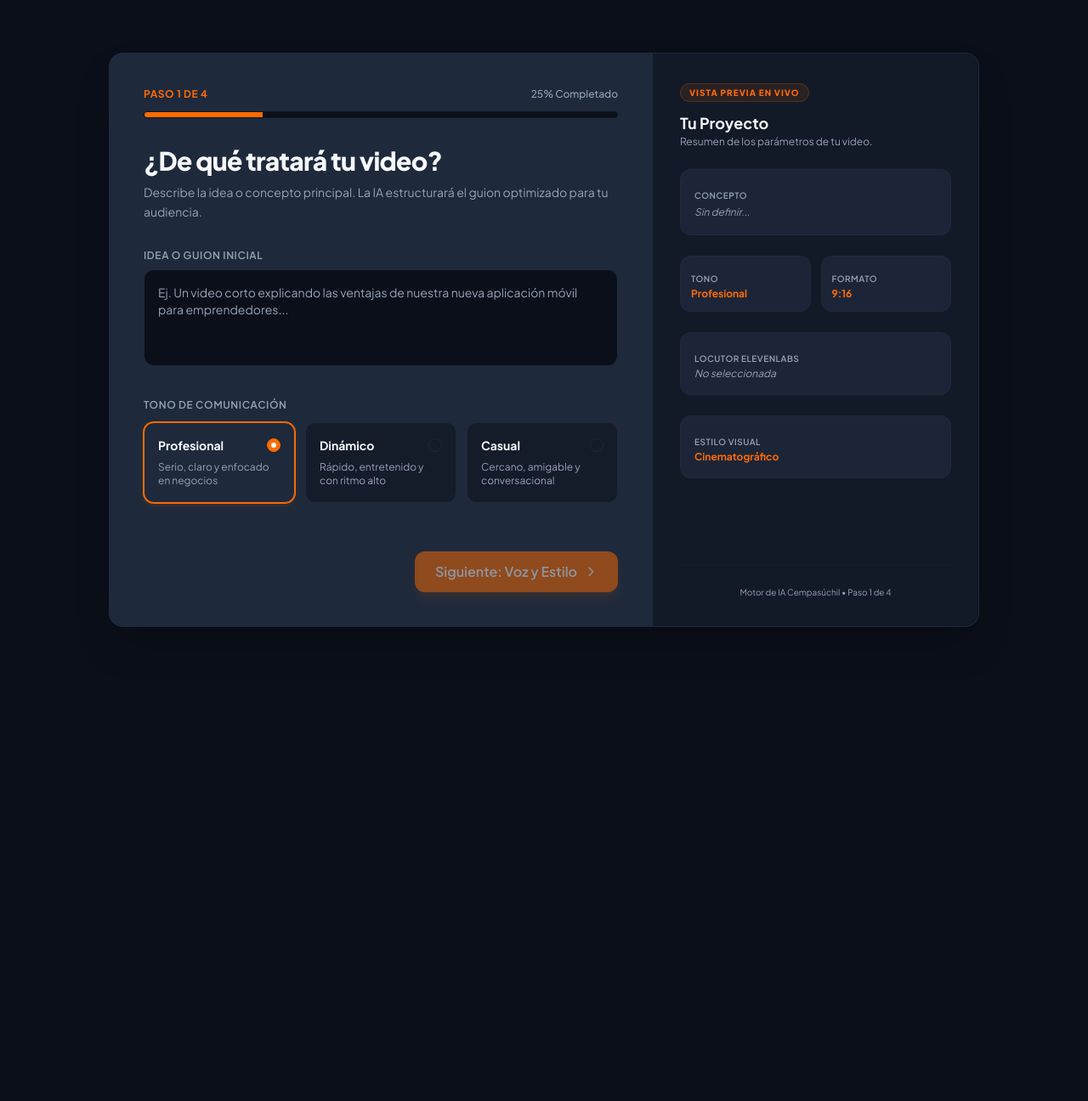
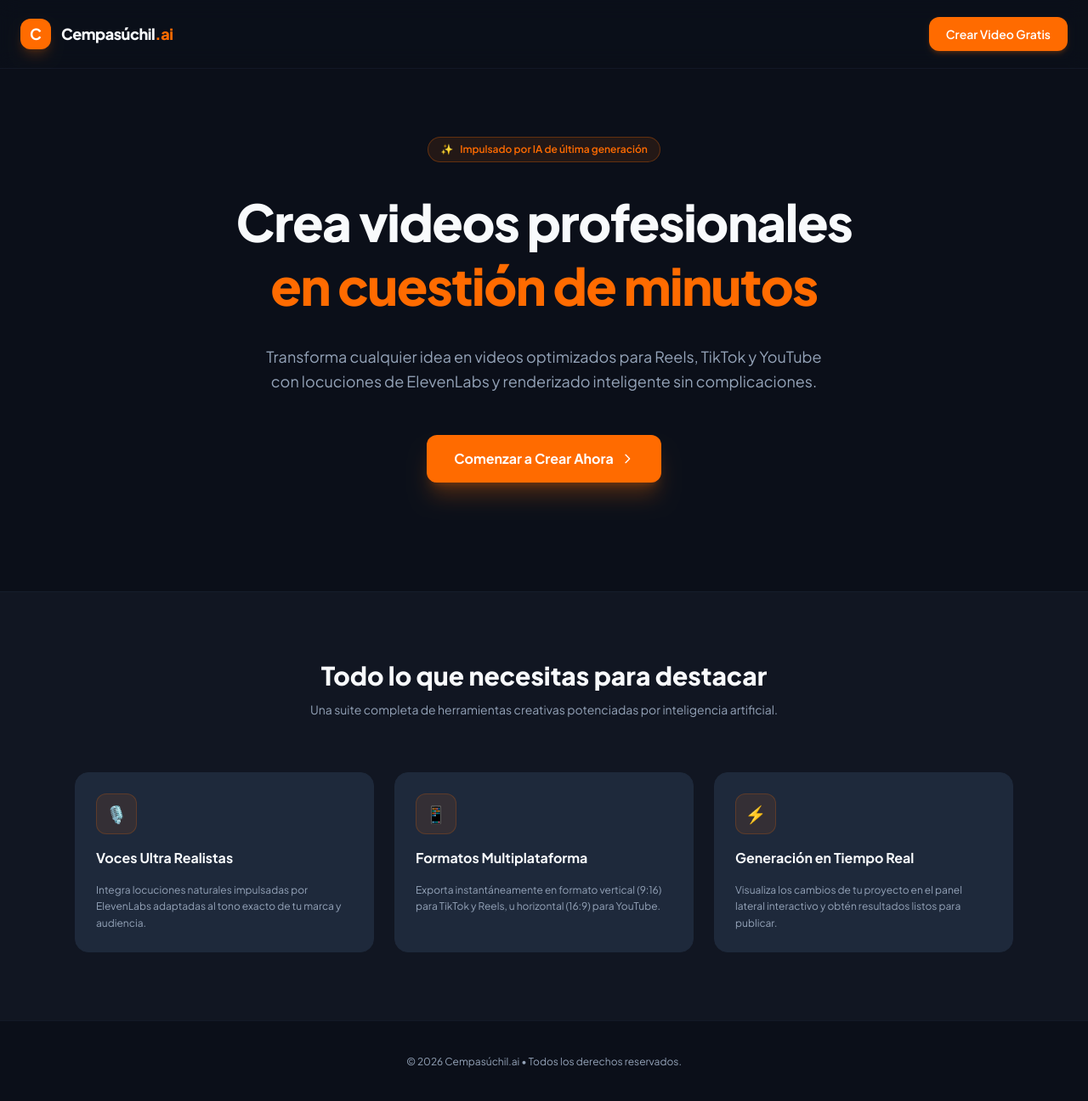
Before and after one commit to iavideogeneratorbyleon-ux/iavideogenerator, a React (Vite) app in the folder client/: page / in a window 1280 px wide. Shown: the whole page at 85% size. Before the commit the page ends 800 px from the top, so only its background shows below. Built offline with nearby package versions, Linux system fonts and the light colour scheme.

Commit message:
feat(landing): implement Cempasúchil Dark Mode landing page and navigation to wizard

```diff
--- a/client/src/App.tsx
+++ b/client/src/App.tsx
@@ -1,41 +1,17 @@
+import { useState } from 'react';
+import LandingPage from './components/landing/LandingPage';
 import WizardContainer from './components/wizard/WizardContainer';
 
 export default function App() {
-  return <WizardContainer />;
+  const [currentView, setCurrentView] = useState<'landing' | 'wizard'>('landing');
+
+  return (
+    <>
+      {currentView === 'landing' ? (
+        <LandingPage onStartWizard={() => setCurrentView('wizard')} />
+      ) : (
+        <WizardContainer />
+      )}
+    </>
+  );
 }
-
-
-// export default function App() {
-//   return (
-//     <div className="min-h-screen bg-bg-main text-text-main flex flex-col items-center justify-center p-6 font-sans">
-//       <div className="max-w-md w-full bg-bg-surface border border-border-subtle rounded-2xl p-6 shadow-2xl space-y-4">
-
-//         {/* Badge de estado */}
-//         <div className="inline-flex items-center gap-2 bg-brand-primary/10 text-brand-primary text-xs font-bold px-3 py-1 rounded-full border border-brand-primary/20">
-//           <span className="w-2 h-2 rounded-full bg-brand-primary animate-pulse"></span>
-//           Cempasúchil Theme Activo
-//         </div>
-
-//         {/* Título y descripción */}
-//         <h1 className="text-2xl font-extrabold tracking-tight text-text-main">
-//           Asistente de IA para Video
-//         </h1>
-//         <p className="text-sm text-text-muted">
-//           Interfaz adaptada para celular (Mobile-First). Colores y tipografía configurados correctamente mediante Tailwind.
-//         </p>
-
-//         {/* Acciones principales */}
-//         <div className="pt-2 space-y-3">
-//           <button className="w-full bg-brand-primary hover:bg-brand-hover text-text-main font-semibold py-3 px-4 rounded-xl transition-colors shadow-lg shadow-brand-primary/20 cursor-pointer">
-//             Crear mi primer video
-//           </button>
-
-//           <button className="w-full bg-bg-hover hover:bg-border-subtle text-text-muted font-medium py-3 px-4 rounded-xl transition-colors text-sm cursor-pointer">
-//             Ver galería de plantillas
-//           </button>
-//         </div>
-
-//       </div>
-//     </div>
-//   );
-// }
--- /dev/null
+++ b/client/src/components/landing/LandingPage.tsx
@@ -0,0 +1,124 @@
+interface LandingPageProps {
+  onStartWizard: () => void;
+}
+
+export default function LandingPage({ onStartWizard }: LandingPageProps) {
+  return (
+    <div className="min-h-screen bg-bg-main text-text-main font-sans selection:bg-brand-primary selection:text-white">
+
+      {/* Navbar Superior */}
+      <header className="border-b border-border-subtle/40 bg-bg-main/80 backdrop-blur-md sticky top-0 z-50">
+        <div className="max-w-7xl mx-auto px-6 h-20 flex items-center justify-between">
+          <div className="flex items-center gap-3">
+            <div className="w-9 h-9 rounded-xl bg-brand-primary flex items-center justify-center shadow-lg shadow-brand-primary/20 text-white font-bold text-lg">
+              C
+            </div>
+            <span className="font-extrabold text-lg tracking-tight text-text-main">
+              Cempasúchil<span className="text-brand-primary">.ai</span>
+            </span>
+          </div>
+
+          <button
+            onClick={onStartWizard}
+            className="bg-brand-primary hover:bg-brand-hover text-white text-xs md:text-sm font-semibold px-5 py-2.5 rounded-xl transition-all shadow-md shadow-brand-primary/20 cursor-pointer"
+          >
+            Crear Video Gratis
+          </button>
+        </div>
+      </header>
+
+      {/* Hero Section */}
+      <section className="relative pt-20 pb-32 overflow-hidden">
+        <div className="max-w-5xl mx-auto px-6 text-center space-y-8 relative z-10">
+
+          {/* Etiqueta de novedad */}
+          <div className="inline-flex items-center gap-2 bg-brand-primary/10 border border-brand-primary/30 px-3.5 py-1.5 rounded-full text-brand-primary text-xs font-semibold">
+            <span>✨</span> Impulsado por IA de última generación
+          </div>
+
+          {/* Título Principal */}
+          <h1 className="text-4xl md:text-6xl font-black tracking-tight text-text-main leading-tight">
+            Crea videos profesionales <br />
+            <span className="text-brand-primary">en cuestión de minutos</span>
+          </h1>
+
+          {/* Subtítulo */}
+          <p className="text-sm md:text-lg text-text-muted max-w-2xl mx-auto leading-relaxed">
+            Transforma cualquier idea en videos optimizados para Reels, TikTok y YouTube con locuciones de ElevenLabs y renderizado inteligente sin complicaciones.
+          </p>
+
+          {/* Botones de Acción */}
+          <div className="flex flex-col sm:flex-row items-center justify-center gap-4 pt-4">
+            <button
+              onClick={onStartWizard}
+              className="w-full sm:w-auto bg-brand-primary hover:bg-brand-hover text-white font-bold py-4 px-8 rounded-xl transition-all shadow-xl shadow-brand-primary/25 text-sm md:text-base flex items-center justify-center gap-2 cursor-pointer"
+            >
+              Comenzar a Crear Ahora
+              <svg className="w-4 h-4" fill="none" stroke="currentColor" viewBox="0 0 24 24">
+                <path strokeLinecap="round" strokeLinejoin="round" strokeWidth="2" d="M9 5l7 7-7 7" />
+              </svg>
+            </button>
+          </div>
+
+        </div>
+      </section>
+
+      {/* Sección de Características (Features) */}
+      <section className="py-20 border-t border-border-subtle/40 bg-bg-surface/30">
+        <div className="max-w-6xl mx-auto px-6">
+          <div className="text-center space-y-3 mb-16">
+            <h2 className="text-2xl md:text-3xl font-extrabold text-text-main">
+              Todo lo que necesitas para destacar
+            </h2>
+            <p className="text-xs md:text-sm text-text-muted">
+              Una suite completa de herramientas creativas potenciadas por inteligencia artificial.
+            </p>
+          </div>
+
+          <div className="grid grid-cols-1 md:grid-cols-3 gap-6">
+
+            {/* Feature 1 */}
+            <div className="bg-bg-surface border border-border-subtle rounded-2xl p-6 space-y-4 hover:border-brand-primary/50 transition-all">
+              <div className="w-12 h-12 rounded-xl bg-brand-primary/10 border border-brand-primary/20 flex items-center justify-center text-brand-primary text-xl">
+                🎙️
+              </div>
+              <h3 className="text-base font-bold text-text-main">Voces Ultra Realistas</h3>
+              <p className="text-xs text-text-muted leading-relaxed">
+                Integra locuciones naturales impulsadas por ElevenLabs adaptadas al tono exacto de tu marca y audiencia.
+              </p>
+            </div>
+
+            {/* Feature 2 */}
+            <div className="bg-bg-surface border border-border-subtle rounded-2xl p-6 space-y-4 hover:border-brand-primary/50 transition-all">
+              <div className="w-12 h-12 rounded-xl bg-brand-primary/10 border border-brand-primary/20 flex items-center justify-center text-brand-primary text-xl">
+                📱
+              </div>
+              <h3 className="text-base font-bold text-text-main">Formatos Multiplataforma</h3>
+              <p className="text-xs text-text-muted leading-relaxed">
+                Exporta instantáneamente en formato vertical (9:16) para TikTok y Reels, u horizontal (16:9) para YouTube.
+              </p>
+            </div>
+
+            {/* Feature 3 */}
+            <div className="bg-bg-surface border border-border-subtle rounded-2xl p-6 space-y-4 hover:border-brand-primary/50 transition-all">
+              <div className="w-12 h-12 rounded-xl bg-brand-primary/10 border border-brand-primary/20 flex items-center justify-center text-brand-primary text-xl">
+                ⚡
+              </div>
+              <h3 className="text-base font-bold text-text-main">Generación en Tiempo Real</h3>
+              <p className="text-xs text-text-muted leading-relaxed">
+                Visualiza los cambios de tu proyecto en el panel lateral interactivo y obtén resultados listos para publicar.
+              </p>
+            </div>
+
+          </div>
+        </div>
+      </section>
+
+      {/* Footer */}
+      <footer className="border-t border-border-subtle/40 py-10 text-center text-xs text-text-muted">
+        <p>© 2026 Cempasúchil.ai • Todos los derechos reservados.</p>
+      </footer>
+
+    </div>
+  );
+}
```
